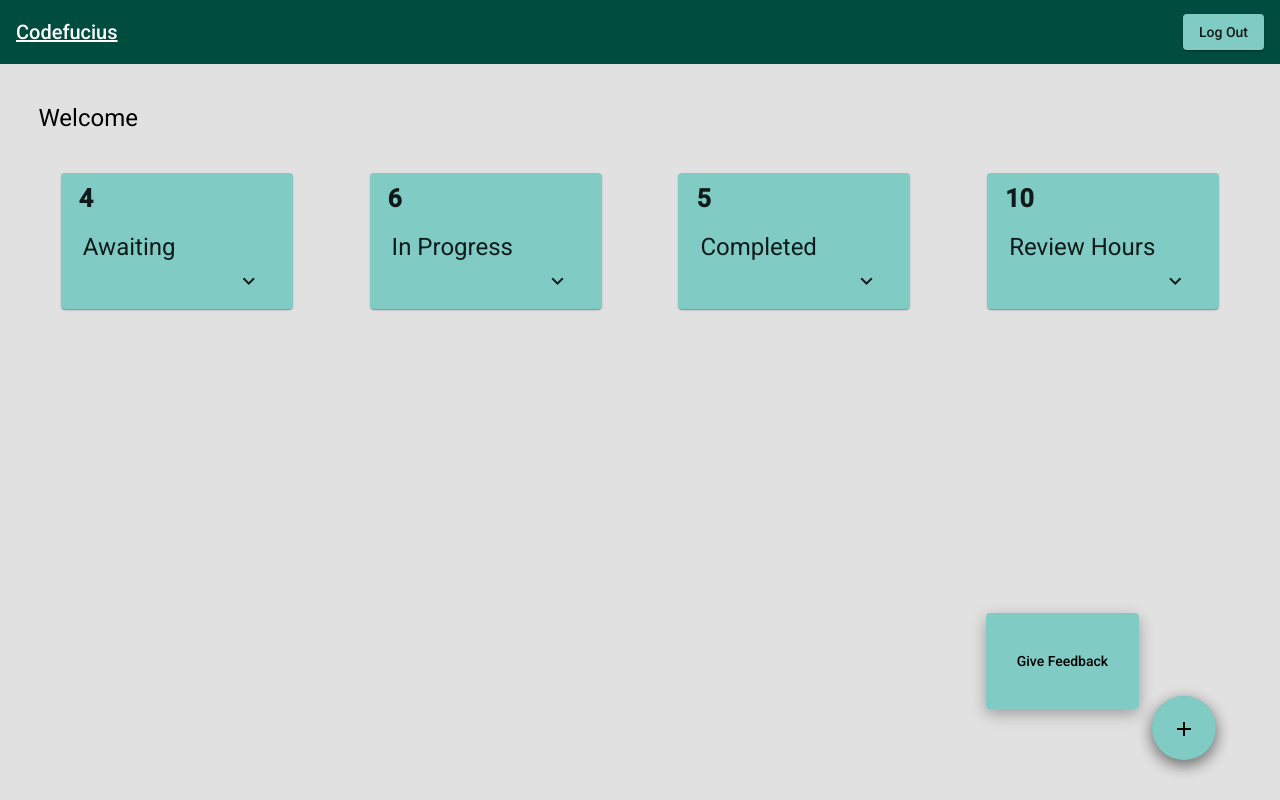
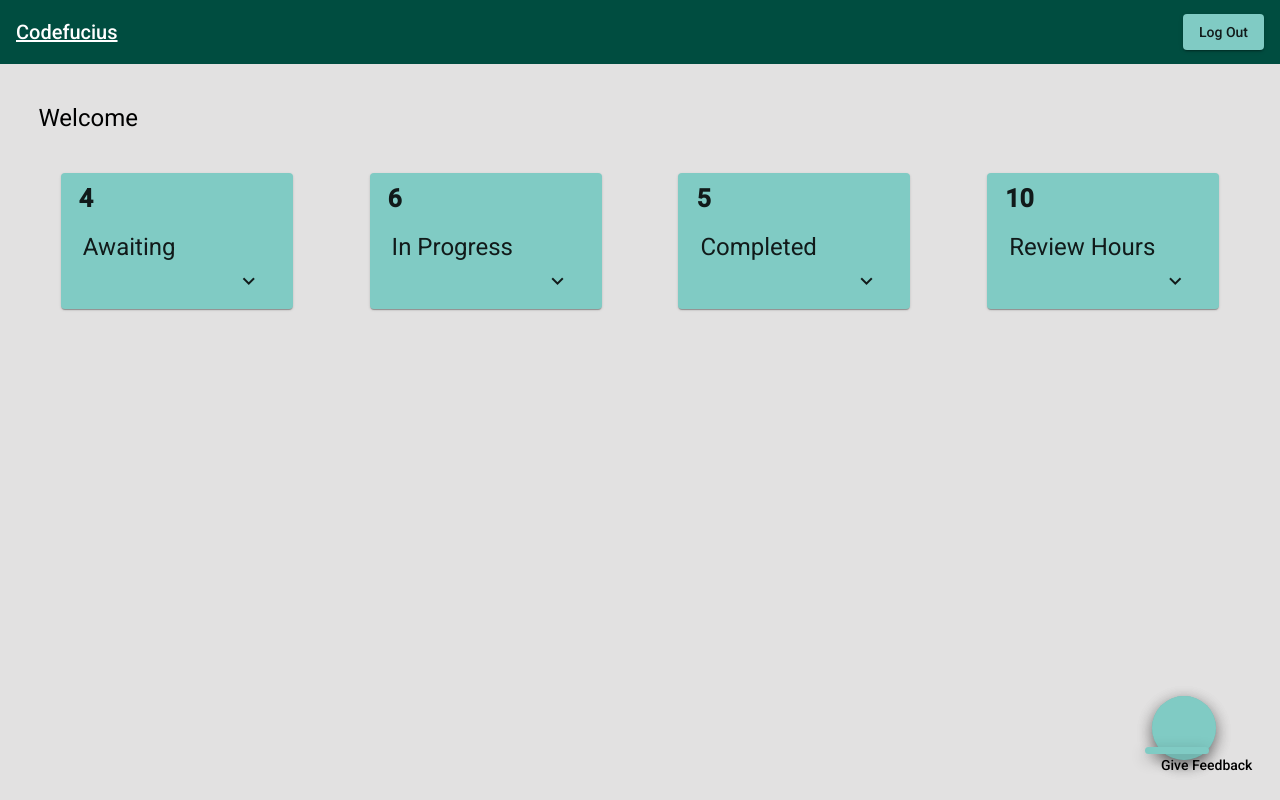
Before and after one commit to Capstone-Codefucius/codefucius-ui, an Angular app: page /reviewee in a window 1280 px wide. Built offline with nearby package versions, Linux system fonts and the light colour scheme.

Commit message:
give feedback opening dialog. css needs fixed.

```diff
--- a/src/app/reviewee/reviewee.component.html
+++ b/src/app/reviewee/reviewee.component.html
@@ -51,13 +51,13 @@
     </mat-card>
 </div>
 
-    <button mat-icon-button id="add" >
+<button mat-icon-button id="add">
     <i class="material-icons">
         add
     </i>
 </button>
 
-    <div id = "awaitingChart" [@openClose]="isOpenAwait ? 'open' : 'closed'">
+<div id="awaitingChart" [@openClose]="isOpenAwait ? 'open' : 'closed'">
     <table mat-table [dataSource]="dataSource">
 
         <ng-container matColumnDef="projectName">
@@ -85,7 +85,7 @@
     </table>
 </div>
 
-    <div id = "awaitingChart" [@openClose]="isOpenInProg ? 'open' : 'closed'">
+<div id="awaitingChart" [@openClose]="isOpenInProg ? 'open' : 'closed'">
     <table mat-table [dataSource]="dataSource">
 
         <ng-container matColumnDef="projectName">
@@ -113,7 +113,7 @@
     </table>
 </div>
 
-    <div id = "awaitingChart" [@openClose]="isOpenComp ? 'open' : 'closed'">
+<div id="awaitingChart" [@openClose]="isOpenComp ? 'open' : 'closed'">
     <table mat-table [dataSource]="dataSource">
 
         <ng-container matColumnDef="projectName">
@@ -141,10 +141,10 @@
     </table>
 </div>
 
-    <div id = "reviewHoursForm" [@openClose]="reviewHours ? 'open' : 'closed'" >
+<div id="reviewHoursForm" [@openClose]="reviewHours ? 'open' : 'closed'">
     <h1>Add hours from completed code reviews</h1>
     <div id="hoursFormBox">
-            <form id ="hoursForm">
+        <form id="hoursForm">
             <p>Start Time:</p>
             <mat-form-field appearance="fill">
                 <mat-label>Start Time</mat-label>
@@ -164,8 +164,8 @@
                 <mat-radio-button value="2">PM</mat-radio-button>
             </mat-radio-group>
             <mat-form-field class="dobContain">
-                    <input matInput name="review-date" [(ngModel)]="reviewDate"  [matDatepicker]="datePicker" class="field" maxlength="30" type="text"
-                                    placeholder="Date of Review">
+                <input matInput name="review-date" [(ngModel)]="reviewDate" [matDatepicker]="datePicker" class="field"
+                    maxlength="30" type="text" placeholder="Date of Review">
                 <mat-datepicker-toggle matSuffix [for]="datePicker"></mat-datepicker-toggle>
                 <mat-datepicker #datePicker></mat-datepicker>
             </mat-form-field>
@@ -174,16 +174,17 @@
     </div>
 </div>
 
-    <button mat-icon-button id="add" (click)="requestOpen()">
+<!-- <button mat-icon-button id="add" (click)="requestOpen()">
     <i class="material-icons">
         add
     </i>
-    </button>
+</button> -->
 
 <div>
-    <i class="material-icons2">
+    <button mat-icon-button id="giveFeedback" (click)="requestOpenFeedback()">
         <button mat-button color="secondary">Give Feedback</button>
-    </i>
+
+    </button>
 </div>
 
 
--- a/src/app/reviewee/reviewee.component.ts
+++ b/src/app/reviewee/reviewee.component.ts
@@ -6,6 +6,7 @@ import { NONE_TYPE } from '@angular/compiler';
 
 import {MatDialog, MatDialogConfig} from '@angular/material/dialog';
 import { RequestComponent } from '../code-request/code-request.component';
+import { FeedbackComponent } from '../feedback/feedback.component';
 
 
 
@@ -97,6 +98,15 @@ export class RevieweeComponent implements OnInit {
     });
   }
 
+
+  requestOpenFeedback(): void {
+    const dialogRef = this.dialog.open(FeedbackComponent, { panelClass: 'custom-dialog-container' });
+
+    dialogRef.afterClosed().subscribe(result => {
+      console.log('The dialog was closed');
+    });
+  }
+
   ngOnInit() {
   }
 
```
Lines whose indentation alone changed are shown as unchanged.
